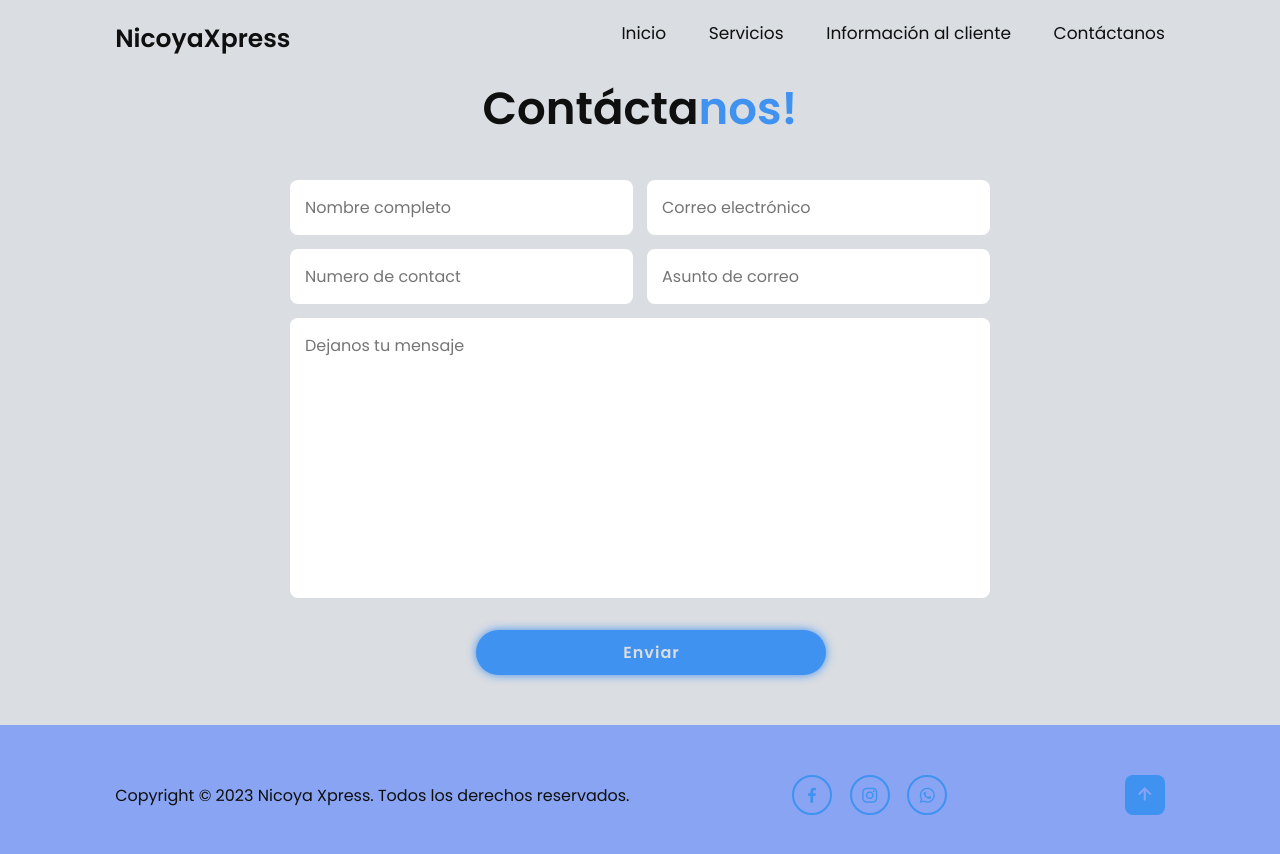
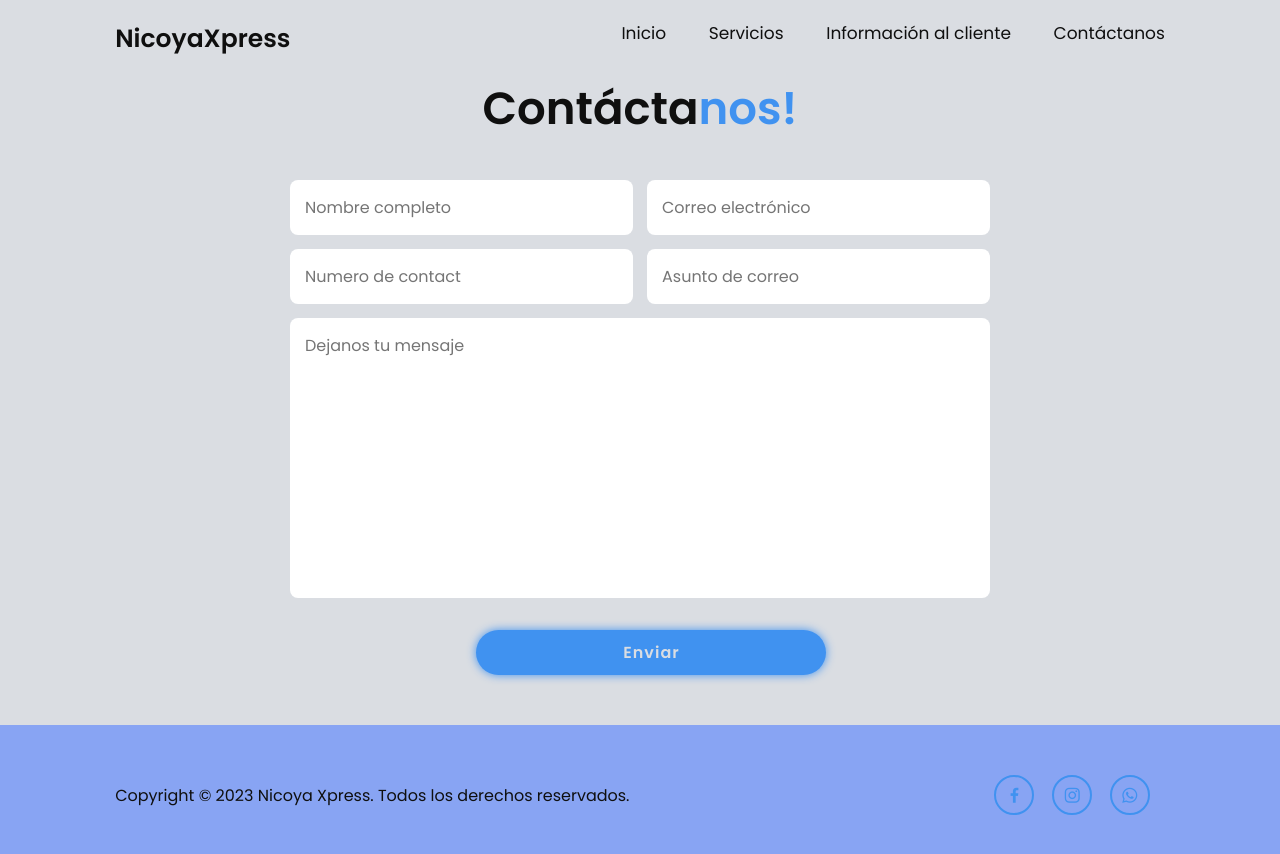
Before and after one commit to labgeek010/nicoya-xpress, a plain HTML site: page contact.html in a window 1280 px wide. Drawn offline with nearby package versions, Linux system fonts and the light colour scheme.

Commit message:
new contact us page v3

```diff
--- a/contact.html
+++ b/contact.html
@@ -73,9 +73,6 @@
 
         </div>
 
-        <div class="footer-iconTop">
-            <a href="#home"><i class='bx bx-up-arrow-alt' ></i></a>
-        </div>
     </footer>
 
     <!-- scroll reveal -->
```
